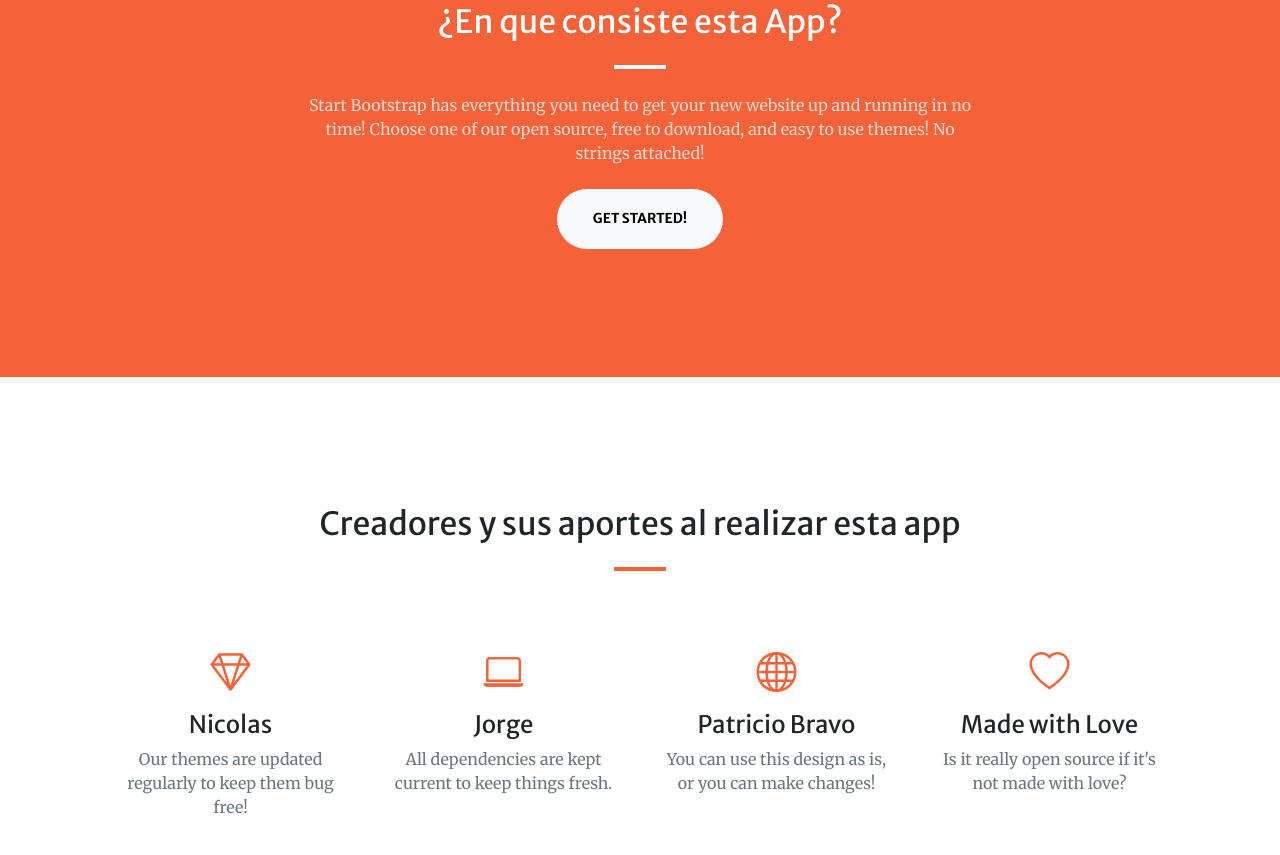
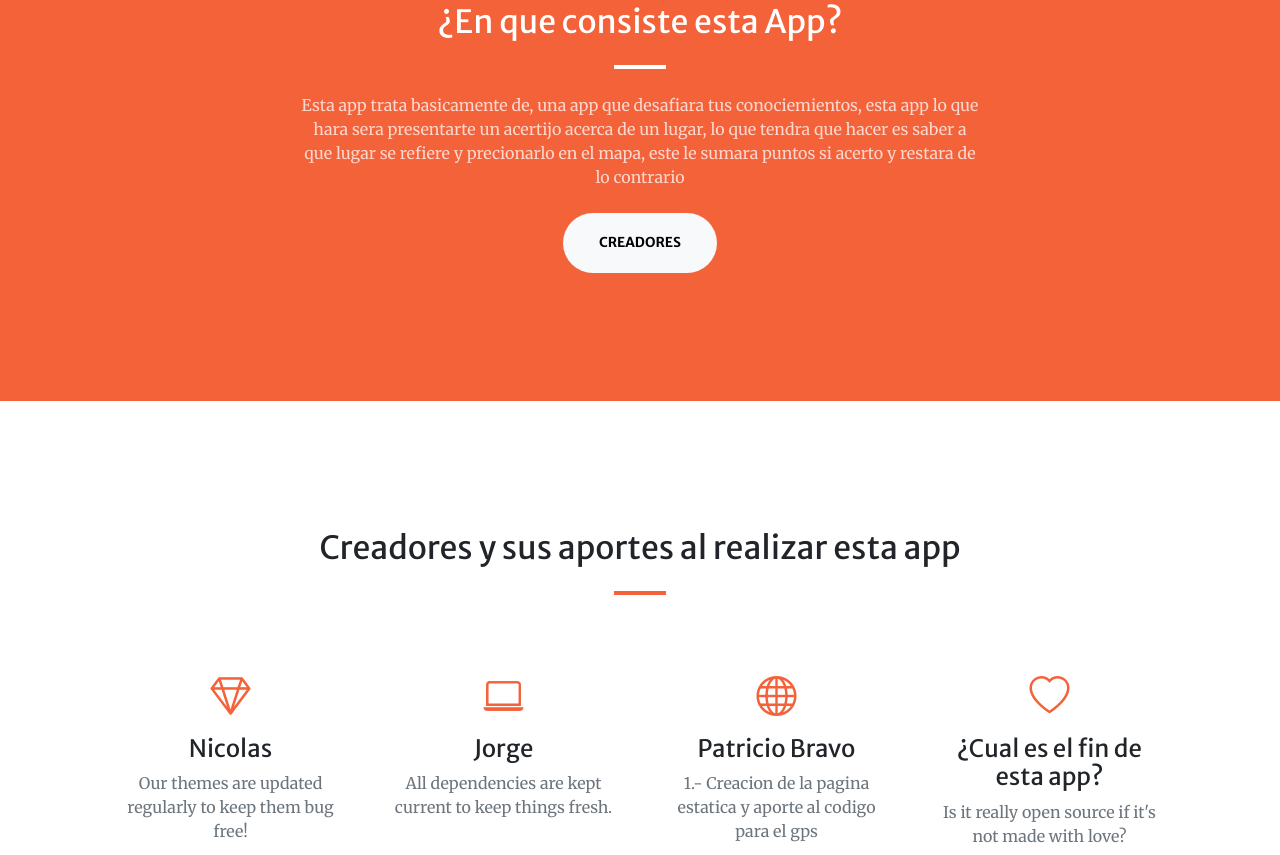
Before and after one commit to patricio2003/Proyecto-Taller, a plain HTML site: page index.html in a window 1280 px wide. Shown: the part 925-1780 px from the top of the page. Drawn offline with nearby package versions, Linux system fonts and the light colour scheme; some packages are replaced by stand-ins of ours; a script that the page names is missing.

Commit message:
Update index.html

```diff
--- a/index.html
+++ b/index.html
@@ -39,7 +39,7 @@
             <div class="container px-4 px-lg-5 h-100">
                 <div class="row gx-4 gx-lg-5 h-100 align-items-center justify-content-center text-center">
                     <div class="col-lg-8 align-self-end">
-                        <h1 class="text-white font-weight-bold">Aqui les precentaremos la app GPS run</h1>
+                        <h1 class="text-white font-weight-bold">Aqui les presentaremos la app GPS run</h1>
                         <hr class="divider" />
                     </div>
                     <div class="col-lg-8 align-self-baseline">
@@ -56,8 +56,8 @@
                     <div class="col-lg-8 text-center">
                         <h2 class="text-white mt-0">¿En que consiste esta App?</h2>
                         <hr class="divider divider-light" />
-                        <p class="text-white-75 mb-4">Start Bootstrap has everything you need to get your new website up and running in no time! Choose one of our open source, free to download, and easy to use themes! No strings attached!</p>
-                        <a class="btn btn-light btn-xl" href="#services">Get Started!</a>
+                        <p class="text-white-75 mb-4">Esta app trata basicamente de, una app que desafiara tus conociemientos, esta app lo que hara sera presentarte un acertijo acerca de un lugar, lo que tendra que hacer es saber a que lugar se refiere y precionarlo en el mapa, este le sumara puntos si acerto y restara de lo contrario</p>
+                        <a class="btn btn-light btn-xl" href="#services">Creadores</a>
                     </div>
                 </div>
             </div>
@@ -86,13 +86,13 @@
                         <div class="mt-5">
                             <div class="mb-2"><i class="bi-globe fs-1 text-primary"></i></div>
                             <h3 class="h4 mb-2">Patricio Bravo </h3>
-                            <p class="text-muted mb-0">You can use this design as is, or you can make changes!</p>
+                            <p class="text-muted mb-0">1.- Creacion de la pagina estatica y aporte al codigo para el gps</p>
                         </div>
                     </div>
                     <div class="col-lg-3 col-md-6 text-center">
                         <div class="mt-5">
                             <div class="mb-2"><i class="bi-heart fs-1 text-primary"></i></div>
-                            <h3 class="h4 mb-2">Made with Love</h3>
+                            <h3 class="h4 mb-2">¿Cual es el fin de esta app?</h3>
                             <p class="text-muted mb-0">Is it really open source if it's not made with love?</p>
                         </div>
                     </div>
```
